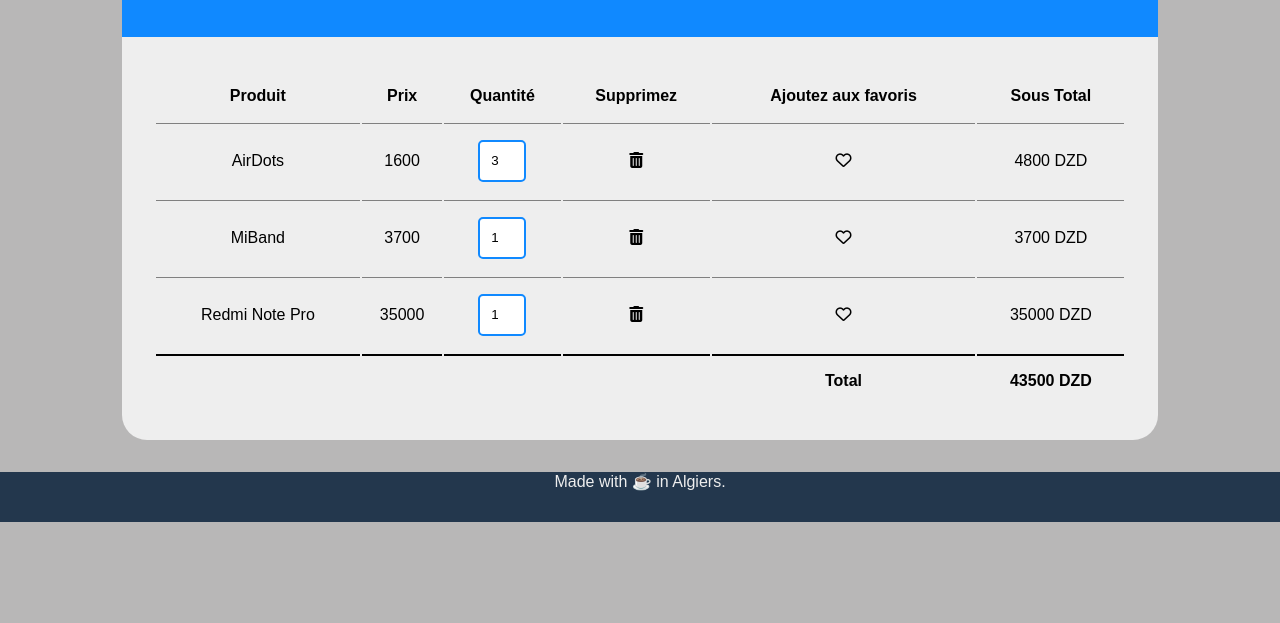
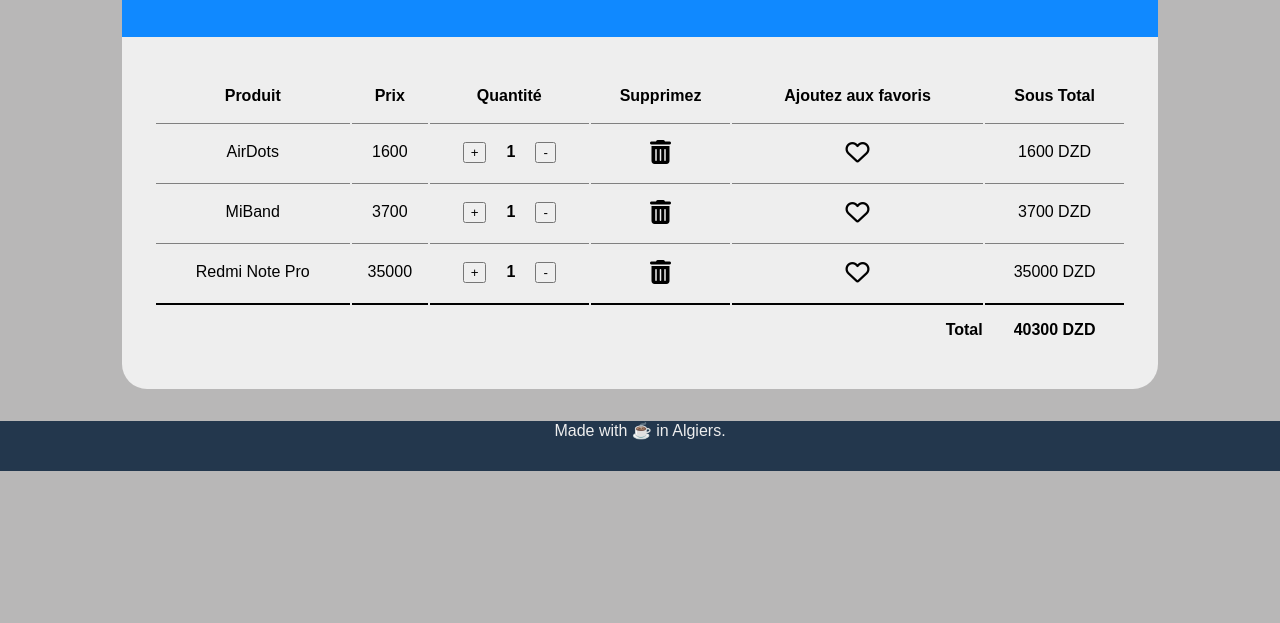
Before and after one commit to YOUNESMAAFI/DOM-Checkpoint, a plain HTML site: page index.html in a window 1280 px wide. Shown: the part 177-800 px from the top of the page. Drawn offline with Linux system fonts and the light colour scheme.

Commit message:
Updated quantity changes method

```diff
--- a/css/styles.css
+++ b/css/styles.css
@@ -111,9 +111,21 @@
   color: #fd006a;
 }
 .quantity {
-  border: 2px solid #1089ff;
-  border-radius: 5px;
+  font-weight: 700;
+  font-size: 1rem;
+  /* border: 2px solid #1089ff;
+  border-radius: 5px; */
   width: 40px;
-  height: 36px;
+  /* height: 36px; */
+  background-color: #eeeeee;
   text-align: center;
+  display: inline-block;
 }
+
+#total {
+  text-align: end;
+}
+
+.fa {
+  font-size: 1.5rem;
+}
--- a/index.html
+++ b/index.html
@@ -43,7 +43,9 @@
                 <td class="product">AirDots</td>
                 <td class="price">1600</td>
                 <td>
-                  <input type="number" class="quantity" value="3" min="1" />
+                  <input type="button" value="+" class="plus" />
+                  <span class="quantity">1</span>
+                  <input type="button" value="-" class="minus" />
                 </td>
                 <td><i class="fa fa-trash" aria-hidden="true"></i></td>
                 <td><i class="fa fa-heart-o" aria-hidden="true"></i></td>
@@ -53,7 +55,9 @@
                 <td class="product">MiBand</td>
                 <td class="price">3700</td>
                 <td>
-                  <input type="number" class="quantity" value="1" min="1" />
+                  <input type="button" value="+" class="plus" />
+                  <span class="quantity">1</span>
+                  <input type="button" value="-" class="minus" />
                 </td>
                 <td><i class="fa fa-trash" aria-hidden="true"></i></td>
                 <td><i class="fa fa-heart-o" aria-hidden="true"></i></td>
@@ -63,7 +67,9 @@
                 <td class="product">Redmi Note Pro</td>
                 <td class="price">35000</td>
                 <td>
-                  <input type="number" class="quantity" value="1" min="1" />
+                  <input type="button" value="+" class="plus" />
+                  <span class="quantity">1</span>
+                  <input type="button" value="-" class="minus" />
                 </td>
                 <td><i class="fa fa-trash" aria-hidden="true"></i></td>
                 <td><i class="fa fa-heart-o" aria-hidden="true"></i></td>
@@ -76,7 +82,7 @@
                 <td></td>
                 <td></td>
                 <td></td>
-                <td>Total</td>
+                <td id="total">Total</td>
                 <td class="total-price">874526</td>
               </tr>
             </tfoot>
--- a/js/main.js
+++ b/js/main.js
@@ -14,17 +14,54 @@
 }
 
 // Updating quantity
+let plusButton = document.getElementsByClassName("plus");
+let minusButton = document.getElementsByClassName("minus");
+let cartContainer = document.querySelector("tbody");
+let itemContainer = cartContainer.getElementsByClassName("item");
+let totalPrice = 0;
+let qtn = 1;
 
-let quantityInputs = document.getElementsByClassName("quantity");
-for (let i = 0; i < quantityInputs.length; i++) {
-  let input = quantityInputs[i];
-  input.addEventListener("change", quantityChanged);
-
-  function quantityChanged() {
+for (let i = 0; i < plusButton.length; i++) {
+  let itemRow = itemContainer[i];
+  let btnPlus = plusButton[i];
+  btnPlus.addEventListener("click", function (event) {
+    let itemQtn = itemRow.getElementsByClassName("quantity")[0];
+    if (qtn < 1) {
+      qtn = 1;
+    }
+    itemQtn.innerText = qtn++;
     updateCartTotal();
     updateSubTotal();
+  });
 }
+
+for (let i = 0; i < minusButton.length; i++) {
+  let itemRow = itemContainer[i];
+  let btnMinus = minusButton[i];
+  btnMinus.addEventListener("click", function (event) {
+    let itemQtn = itemRow.getElementsByClassName("quantity")[0];
+    if (qtn < 1) {
+      qtn = 1;
     }
+    itemQtn.innerText = qtn--;
+
+    updateCartTotal();
+    updateSubTotal();
+  });
+}
+
+//Old solution with Input numbers
+
+// let quantityInputs = document.getElementsByClassName("quantity");
+// for (let i = 0; i < quantityInputs.length; i++) {
+//   let input = quantityInputs[i];
+//   input.addEventListener("change", quantityChanged);
+
+//   function quantityChanged() {
+//     updateCartTotal();
+//     updateSubTotal();
+//   }
+// }
 
 // Updateing Cart Total
 
@@ -38,7 +75,10 @@
     let itemQtn = itemRow.getElementsByClassName("quantity")[0];
 
     let price = parseInt(itemPrice.innerText);
-    let quantity = parseInt(itemQtn.value);
+    let quantity = parseInt(itemQtn.innerText);
+
+    //Old solution with Input numbers
+    // let quantity = parseInt(itemQtn.value);
     totalPrice += price * quantity;
   }
   document.getElementsByClassName("total-price")[0].innerText =
@@ -58,7 +98,10 @@
     let itemQtn = itemRow.getElementsByClassName("quantity")[0];
 
     let price = parseInt(itemPrice.innerText);
-    let quantity = parseInt(itemQtn.value);
+    let quantity = parseInt(itemQtn.innerText);
+
+    //Old solution with Input numbers
+    // let quantity = parseInt(itemQtn.value);
     subPrice.push(price * quantity);
     document.getElementsByClassName("sub-total")[i].innerText =
       subPrice[i] + " DZD";
@@ -67,14 +110,22 @@
 updateSubTotal();
 
 // Liking Items
-
+function like() {
   let likeButton = document.getElementsByClassName("fa-heart-o");
 
   for (let i = 0; i < likeButton.length; i++) {
     let btnLike = likeButton[i];
     btnLike.addEventListener("click", function (event) {
       let btnLiked = event.target;
+      if (btnLiked.classList.contains("fa-heart-o")) {
         btnLiked.classList.remove("fa-heart-o");
         btnLiked.classList.add("liked", "fa-heart");
+      } else {
+        btnLiked.classList.remove("liked", "fa-heart");
+        btnLiked.classList.add("fa-heart-o");
+      }
     });
   }
+}
+
+like();
```
Lines whose indentation alone changed are shown as unchanged.
